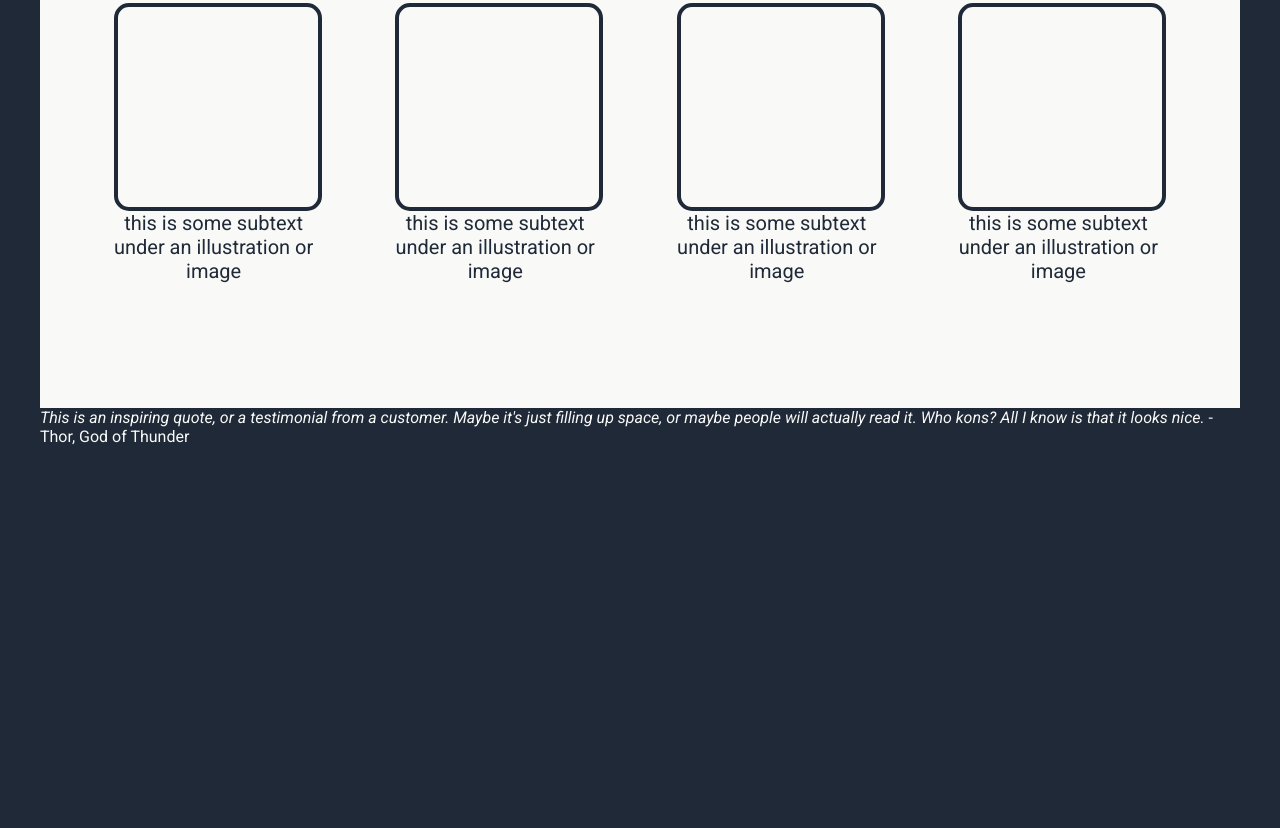
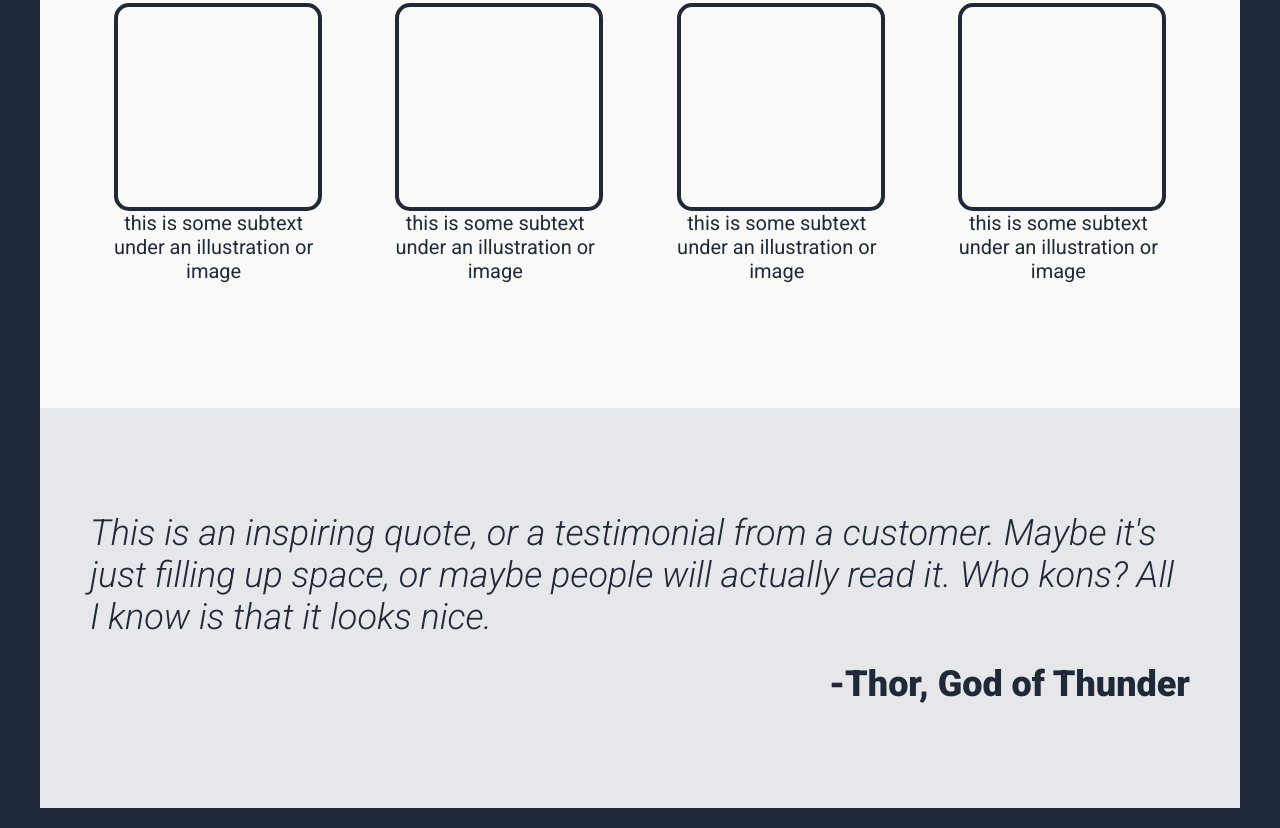
Before and after one commit to SethBashamDev/landingpage, a plain HTML site: page index.html in a window 1280 px wide. Shown: the part 851-1679 px from the top of the page. Before the commit the page ends 1317 px from the top, so only its background shows below. Drawn offline with Linux system fonts and the light colour scheme.

Commit message:
tesimonial section complete

```diff
--- a/index.html
+++ b/index.html
@@ -63,8 +63,8 @@
         </div>
 
         <div class="testimonial-container">
-            <i>This is an inspiring quote, or a testimonial from a customer. Maybe it's just filling up space, or maybe people will actually read it. Who kons? All I know is that it looks nice.</i>
-            -Thor, God of Thunder
+            <i class="quote">This is an inspiring quote, or a testimonial from a customer. Maybe it's just filling up space, or maybe people will actually read it. Who kons? All I know is that it looks nice.</i>
+            <p class="quote-author">-Thor, God of Thunder</p>
         </div>
 
         <!-- <div class="bottom-signup">
--- a/styles.css
+++ b/styles.css
@@ -7,6 +7,7 @@ body {
     font-family: 'Roboto', sans-serif;
     margin: 0;
     min-height: 100vh;
+    width: 100%;
 }
 
 .container {
@@ -153,3 +154,29 @@ a:hover {
     text-align: center;
     font-size: 20px;
 }
+
+.testimonial-container {
+    background-color: #e5e7eb;
+    height: 400px;
+    display: flex;
+    flex-direction: column;
+    justify-content: center;
+
+}
+
+.quote {
+    color: #1f2937;
+    font-size: 36px;
+    font-weight: 300;
+    padding: 50px 50px 25px 50px;
+}
+
+p.quote-author {
+    font-size: 36px;
+    font-weight: 900;
+    color: #1f2937;
+    margin: 0;
+    display: flex;
+    justify-content: end;
+    padding: 0px 50px 50px;
+}
```
